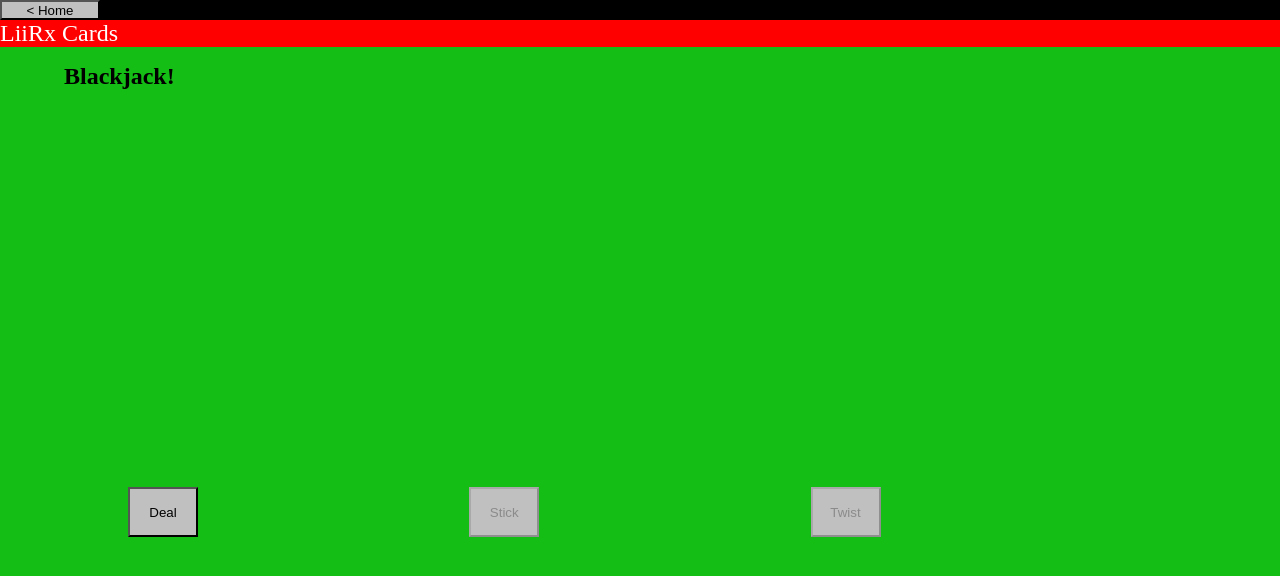
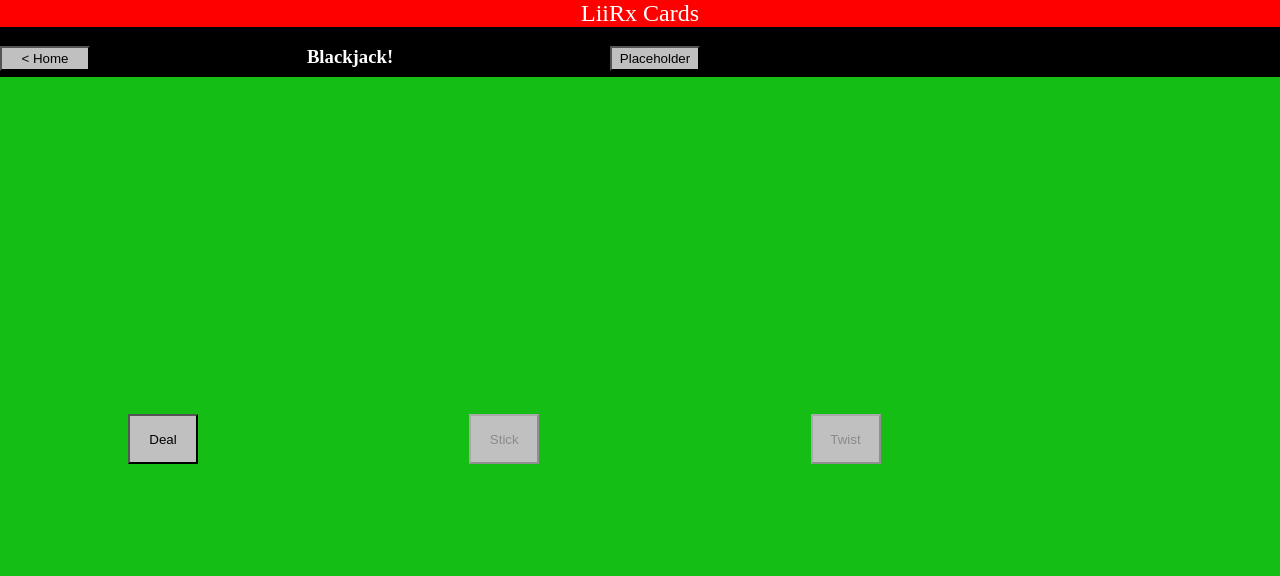
Before and after one commit to le1621da/js-beginner, a website: page src/pages/blackjack.html in a window 1280 px wide. Drawn offline with Linux system fonts and the light colour scheme.

Commit message:
Styling updates

```diff
--- a/src/pages/blackjack.html
+++ b/src/pages/blackjack.html
@@ -9,27 +9,25 @@
 
   <body>
 
-    <div id="top_bar">
-      <div><button id="home_button_01" class="home_button" onclick="window.location.href = '../../index.html'">< Home</button></div>
-    </div>
-
     <div id="logo">
       <div>LiiRx Cards</div>
     </div>
 
-    <div id="header">
-      <h1 id="page_title">Blackjack!</h3>
+    <div id="top_bar">
+      <div><button id="home_button_01" class="home_button" onclick="window.location.href = '../../index.html'">< Home</button></div>
+      <div id="header" class="page_title"><h3>Blackjack!</h3></div>
+      <div><button id="placeholder_button_01" class="placeholder_button" onclick="window.location.href = '../../index.html'">Placeholder</button></div>
     </div>
 
     <div id="content">
       <div>
-        <h4 id="players_header">Player has:</h5>
+        <h4 id="players_header">Player has:</h4>
         <p id="players_hand"></p>
         <p id="players_score"></p>
       </div>
 
       <div>
-        <h4 id="dealers_header">Dealer has:</h5>
+        <h4 id="dealers_header">Dealer has:</h4>
         <p id="dealers_hand"></p>
         <p id="dealers_score"></p>
         <h4 id="results_area"></h4>
--- a/src/styles/styles.css
+++ b/src/styles/styles.css
@@ -17,8 +17,15 @@ button {
 }
 
 .home_button {
-  width: 100px;
-  height: 20px;
+  width: 90px;
+  height: 25px;
+  margin: 0;
+  padding: 0;
+}
+
+.placeholder_button {
+  width: 90px;
+  height: 25px;
   margin: 0;
   padding: 0;
 }
@@ -26,10 +33,10 @@ button {
 #top_bar {
   color: white;
   width: 100%;
+  height: 50px;
   background-color: black;
   margin: 0;
 }
-
 
 body {
   background-color: rgb(21, 190, 21);
@@ -47,6 +54,7 @@ body > div {
   width: 100%;
   background-color: red;
   margin: 0;
+  text-align: center;
 }
 
 @media screen and (min-width: 768px){
@@ -64,13 +72,20 @@ body > div {
 }
 
 #header {
-  color: black;
-  font-size: 0.75em;
+  background-color: black;
+  color: white;
+  height: .75em;
+  width: 40%;
+  text-align: center;
+}
+
+#top_bar div{
+  display: inline-block;
 }
 
 #content {
-  min-height: 360px;
-  max-height: 360px;
+  min-height: 300px;
+  max-height: 300px;
 }
 
 #footer {
```
